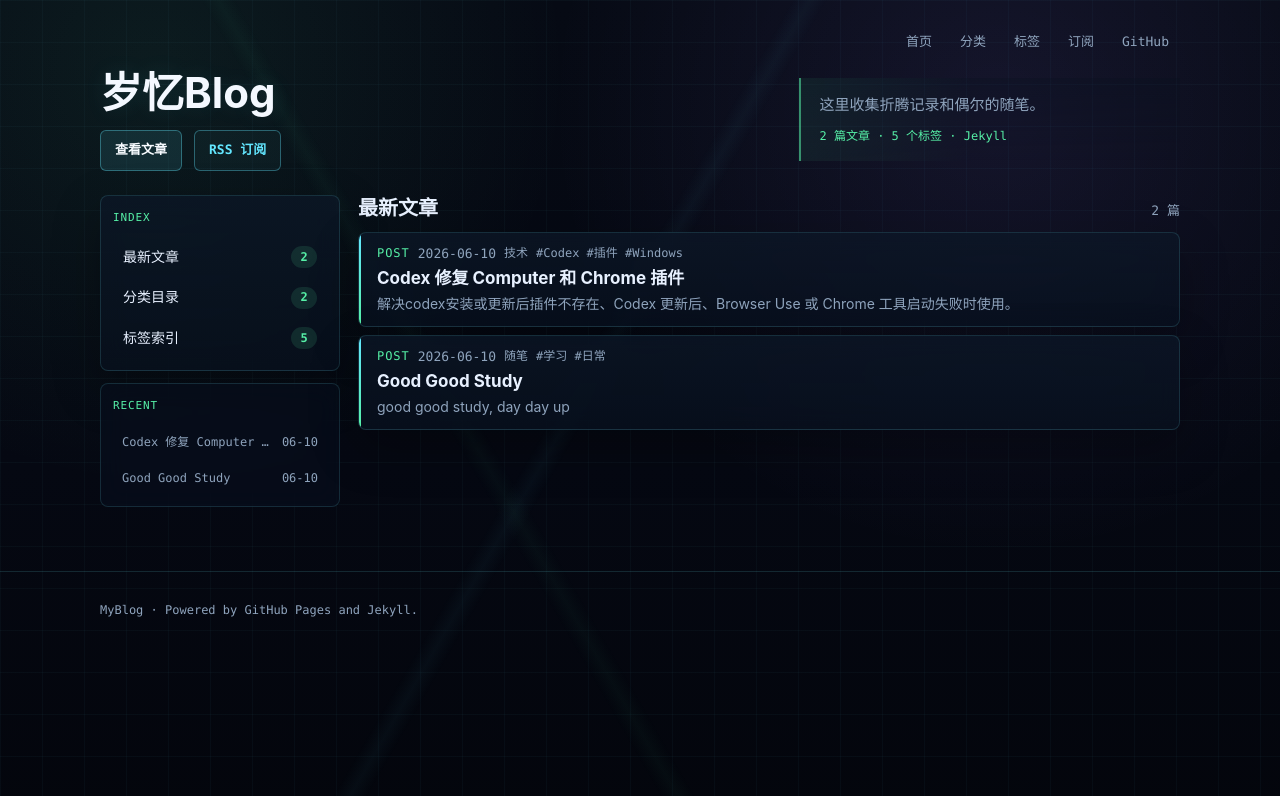
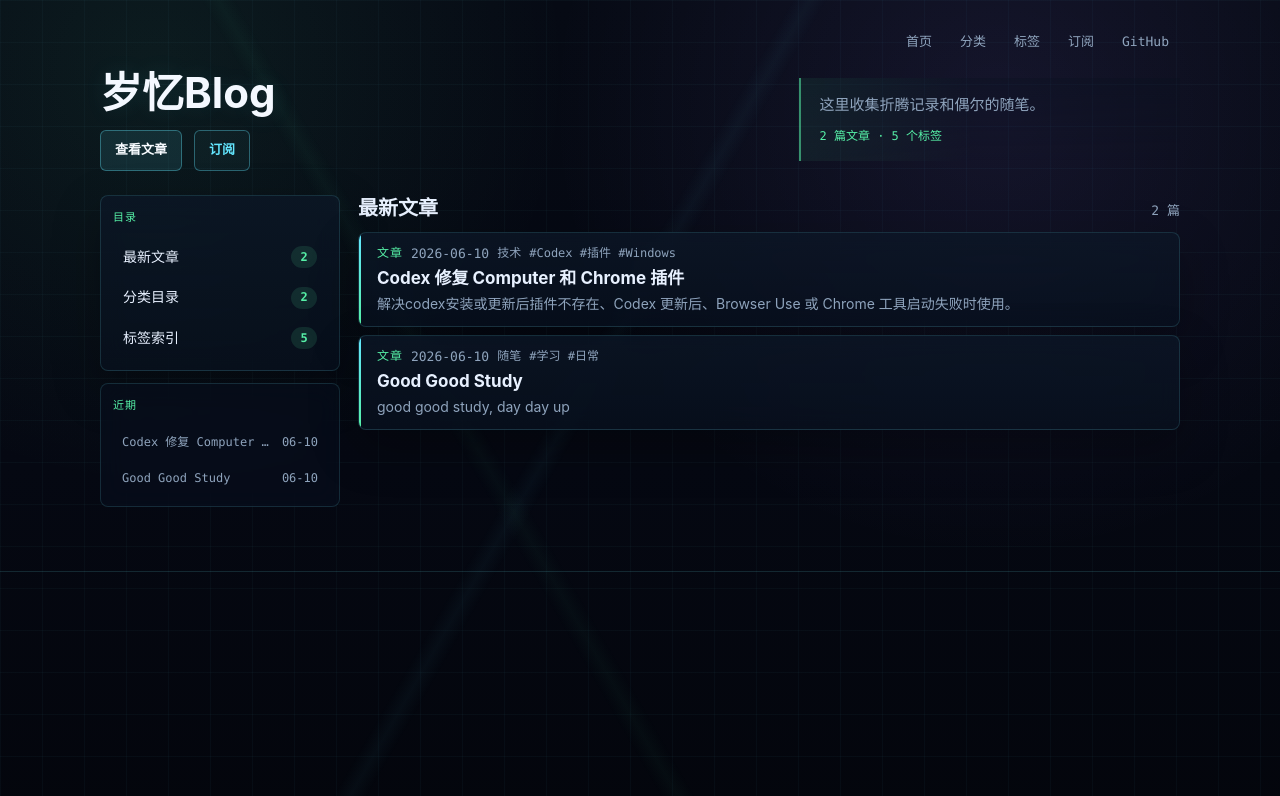
Before and after one commit to joysky77/MyBlog, a Jekyll site: the page built from index.md, in a window 1280 px wide. Shown: the top 796 px of the page. Built offline with Jekyll 4.4.1, drawn with Linux system fonts in a browser that asks for light colours; comment, search, counter and statistics services are not loaded.

Commit message:
Remove homepage English labels

```diff
--- a/_layouts/default.html
+++ b/_layouts/default.html
@@ -34,13 +34,13 @@
               {% endif %}
               <div class="hero-actions">
                 <a class="button-link" href="{{ '/' | relative_url }}#latest">查看文章</a>
-                <a class="button-link button-link-ghost" href="{{ '/subscribe/' | relative_url }}">RSS 订阅</a>
+                <a class="button-link button-link-ghost" href="{{ '/subscribe/' | relative_url }}">订阅</a>
               </div>
             </div>
             {% if page.url == "/" %}
               <aside class="hero-note" aria-label="博客说明">
                 <p>这里收集折腾记录和偶尔的随笔。</p>
-                <p class="hero-meta">{{ site.posts.size }} 篇文章 · {{ site.tags.size }} 个标签 · Jekyll</p>
+                <p class="hero-meta">{{ site.posts.size }} 篇文章 · {{ site.tags.size }} 个标签</p>
               </aside>
             {% endif %}
           </div>
@@ -54,7 +54,9 @@
 
     <footer class="site-footer">
       <div class="wrap">
-        <span>{{ site.title }} · Powered by GitHub Pages and Jekyll.</span>
+        {% unless page.url == "/" %}
+          <span>{{ site.title }} · Powered by GitHub Pages and Jekyll.</span>
+        {% endunless %}
       </div>
     </footer>
   </body>
--- a/index.md
+++ b/index.md
@@ -6,7 +6,7 @@ title: 岁忆Blog
 <div class="blog-shell">
   <aside class="blog-sidebar" aria-label="博客目录">
     <div class="sidebar-panel">
-      <p class="sidebar-kicker">INDEX</p>
+      <p class="sidebar-kicker">目录</p>
       <a class="sidebar-link" href="{{ '/' | relative_url }}#latest">
         <span>最新文章</span>
         <strong>{{ site.posts.size }}</strong>
@@ -23,7 +23,7 @@ title: 岁忆Blog
 
     {% if site.posts.size > 0 %}
       <div class="sidebar-panel sidebar-panel-muted">
-        <p class="sidebar-kicker">RECENT</p>
+        <p class="sidebar-kicker">近期</p>
         <nav class="sidebar-recent" aria-label="近期文章">
           {% for post in site.posts limit: 5 %}
             <a href="{{ post.url | relative_url }}">
@@ -47,7 +47,7 @@ title: 岁忆Blog
         {% for post in site.posts %}
           <article class="post-preview">
             <div class="post-preview-meta">
-              <span class="log-prefix">POST</span>
+              <span class="log-prefix">文章</span>
               <time datetime="{{ post.date | date_to_xmlschema }}">{{ post.date | date: "%Y-%m-%d" }}</time>
               {% if post.categories and post.categories.size > 0 %}
                 <span>{{ post.categories | join: " / " }}</span>
```
